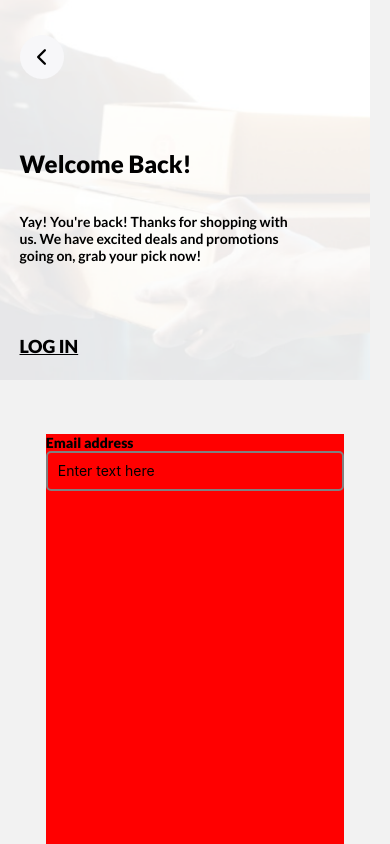
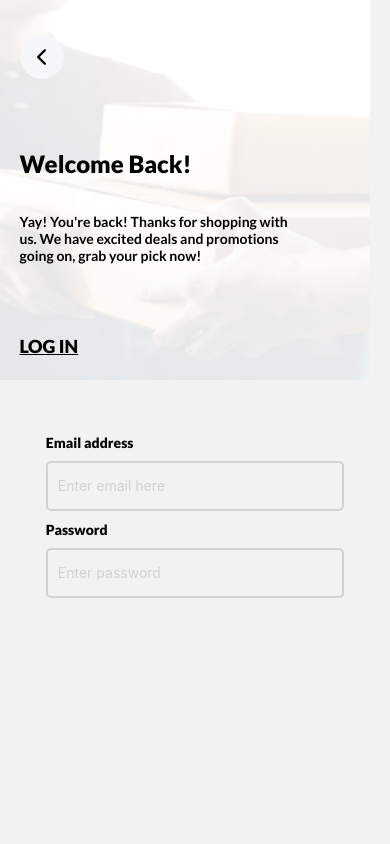
Before and after one commit to Fahadayyaz/Quickclick, a React Native app: screen /Login in a window 390 px wide. Built offline with nearby package versions, Linux system fonts and the light colour scheme.

Commit message:
Update Login.jsx

```diff
--- a/screens/Login.jsx
+++ b/screens/Login.jsx
@@ -1,3 +1,4 @@
+import React, { useState } from "react";
 import {
   TextInput,
   SafeAreaView,
@@ -5,26 +6,34 @@ import {
   Text,
   View,
   Image,
-  ImageBackground,
   Pressable,
+  ScrollView,
 } from "react-native";
 import Ionicons from "@expo/vector-icons/Ionicons";
-import React, { useState } from "react";
 import { StatusBar } from "expo-status-bar";
 import { useNavigation } from "@react-navigation/native";
-import { ScrollView } from "react-native-gesture-handler";
 
 const Login = () => {
   // navigation below
   const navigation = useNavigation();
 
+  // email and password states
+  const [email, setEmail] = useState("");
+  const [password, setPassword] = useState("");
+
   // default border color
-  const [borderColor, setBorderColor] = useState("gray");
+  const [borderColor, setBorderColor] = useState("#D2D2D2");
+  const [passwordBorderColor, setPasswordBorderColor] = useState("#D2D2D2");
+
+  // default text color
+  const [textColor, setTextColor] = useState("#D2D2D2");
+  const [passwordTextColor, setPasswordTextColor] = useState("#D2D2D2");
+
   return (
     <SafeAreaView style={styles.mainContainer}>
       <StatusBar style="auto" />
       <Image
-        source={require("./../assets/themeBg.png")} // Local image path
+        source={require("./../assets/themeBg.png")}
         style={styles.bgImage}
       />
       <View style={styles.contentContainer}>
@@ -67,10 +76,54 @@ const Login = () => {
             Email address
           </Text>
           <TextInput
-            style={[styles.input, { borderColor }]} // Dynamic border color
-            placeholder="Enter text here"
-            onFocus={() => setBorderColor("blue")} // Change border to blue on focus
-            onBlur={() => setBorderColor("gray")} // Change border back to gray on blur
+            style={[
+              styles.input,
+              { borderColor: borderColor, color: textColor },
+            ]}
+            placeholder="Enter email here"
+            placeholderTextColor="#D2D2D2"
+            keyboardType="email-address"
+            textContentType="emailAddress"
+            value={email}
+            onChangeText={(text) => setEmail(text)}
+            onFocus={() => {
+              setBorderColor("#000000");
+              setTextColor("#303030");
+            }}
+            onBlur={() => {
+              setBorderColor("#D2D2D2");
+              setTextColor("#303030");
+            }}
+          />
+
+          <Text
+            style={{
+              fontFamily: "Lato_Black",
+              fontSize: 14,
+              marginTop: 10,
+            }}
+          >
+            Password
+          </Text>
+          <TextInput
+            style={[
+              styles.input,
+              { borderColor: passwordBorderColor, color: passwordTextColor },
+            ]}
+            placeholder="Enter password"
+            placeholderTextColor="#D2D2D2"
+            secureTextEntry={true}
+            textContentType="password"
+            value={password}
+            onChangeText={(text) => setPassword(text)}
+            onFocus={() => {
+              setPasswordBorderColor("#000000");
+              setPasswordTextColor("#303030");
+            }}
+            onBlur={() => {
+              setPasswordBorderColor("#D2D2D2");
+              setPasswordTextColor("#303030");
+            }}
           />
         </ScrollView>
       </View>
@@ -93,11 +146,9 @@ const styles = StyleSheet.create({
     height: "100%",
     alignSelf: "center",
     position: "absolute",
-    // backgroundColor: "red",
   },
   backButton: {
     marginTop: "10%",
-
     justifyContent: "center",
     alignItems: "center",
     backgroundColor: "#F7F7F9",
@@ -114,10 +165,10 @@ const styles = StyleSheet.create({
     marginTop: "22%",
     width: "85%",
     alignSelf: "center",
-    backgroundColor: "red",
   },
   input: {
-    height: 40,
+    marginTop: 10,
+    height: 50,
     borderWidth: 2,
     padding: 10,
     borderRadius: 5,
```
